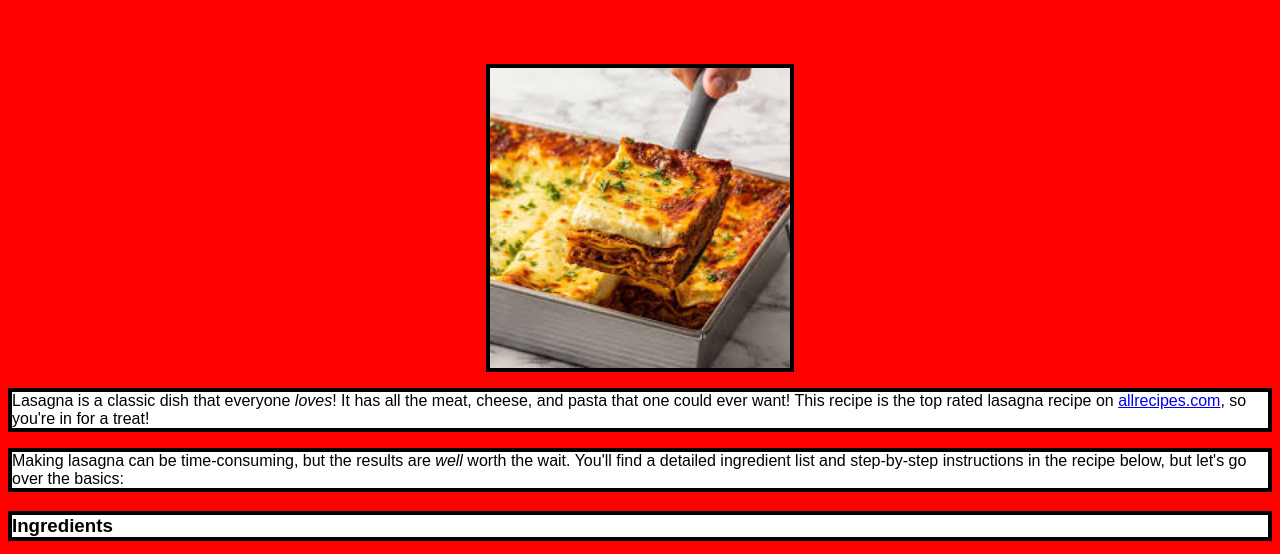
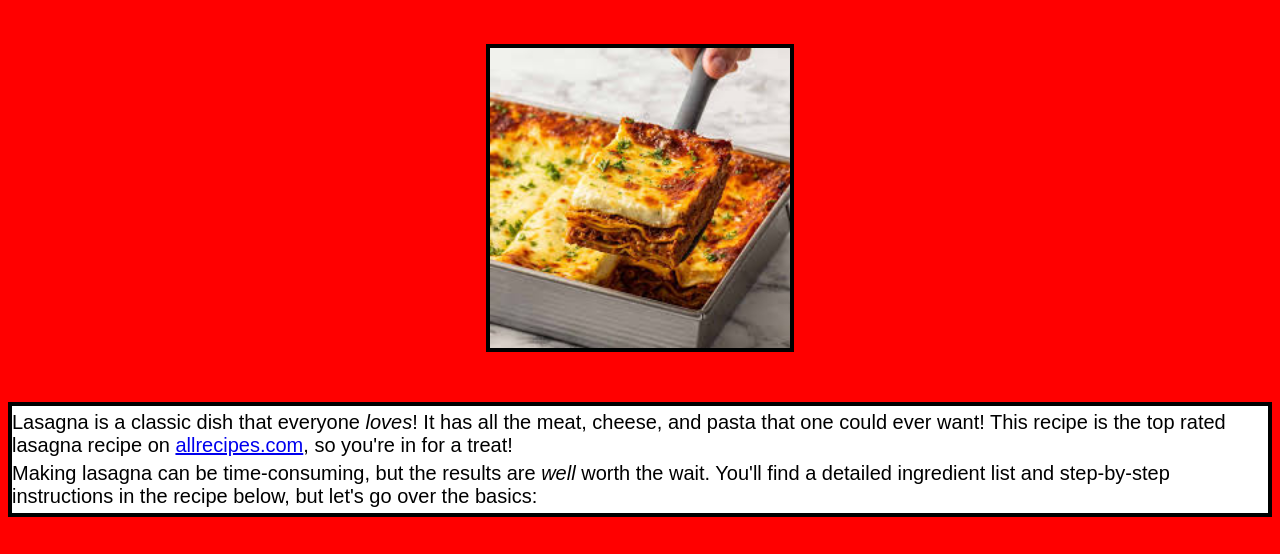
Before and after one commit to ethancampbell997/odin-recipes, a plain HTML site: page recipes/lasagna.html in a window 1280 px wide. Shown: the part 193-747 px from the top of the page. Drawn offline with Linux system fonts and the light colour scheme.

Commit message:
Add style (border/margin)

```diff
--- a/recipes/lasagna.html
+++ b/recipes/lasagna.html
@@ -9,8 +9,11 @@
 <body>
     <h1>Lasagna</h1>
     <img src="../pics/lasagna.jpg" alt="Lasagna Picture">
-    <p>Lasagna is a classic dish that everyone <em>loves</em>! It has all the meat, cheese, and pasta that one could ever want! This recipe is the top rated lasagna recipe on <a href="https://www.allrecipes.com/recipe/23600/worlds-best-lasagna/" target="_blank" rel="noopener noreferrer">allrecipes.com</a>, so you're in for a treat!</p>
-    <p>Making lasagna can be time-consuming, but the results are <em>well</em> worth the wait. You'll find a detailed ingredient list and step-by-step instructions in the recipe below, but let's go over the basics:</p>
+    <div>
+        <p>Lasagna is a classic dish that everyone <em>loves</em>! It has all the meat, cheese, and pasta that one could ever want! This recipe is the top rated lasagna recipe on <a href="https://www.allrecipes.com/recipe/23600/worlds-best-lasagna/" target="_blank" rel="noopener noreferrer">allrecipes.com</a>, so you're in for a treat!</p>
+        <p>Making lasagna can be time-consuming, but the results are <em>well</em> worth the wait. You'll find a detailed ingredient list and step-by-step instructions in the recipe below, but let's go over the basics:</p>
+    </div>
+
     <h3>Ingredients</h3>
     <ul class="ingredients">
         <li><strong>Meat</strong>: This super meaty lasagna has sweet Italian sausage and lean ground beef.</li>
--- a/style.css
+++ b/style.css
@@ -4,7 +4,7 @@
 body {
     background-color: red;
 }
-h1, ul, ol, img, p, h3 {
+h1, ul, ol, img, div, h3 {
     border: 4px solid black;
     background-color: white;
 }
@@ -28,4 +28,18 @@ img {
     margin-left: auto;
     margin-right: auto;
     display: block;
+    margin-bottom: 50px;
+    margin-top: -20px;
 }
+p {
+    margin-top: 5px;
+    margin-bottom: 5px;
+}
+h3 {
+    text-align: center;
+    font-size: 40px;
+    margin-bottom: -18px;
+}
+p, li {
+    font-size: 20px;
+}
```
Also changed, not shown: recipes/collardgreen.html (+5 -2 lines), recipes/treslechescake.html (+5 -2 lines).
